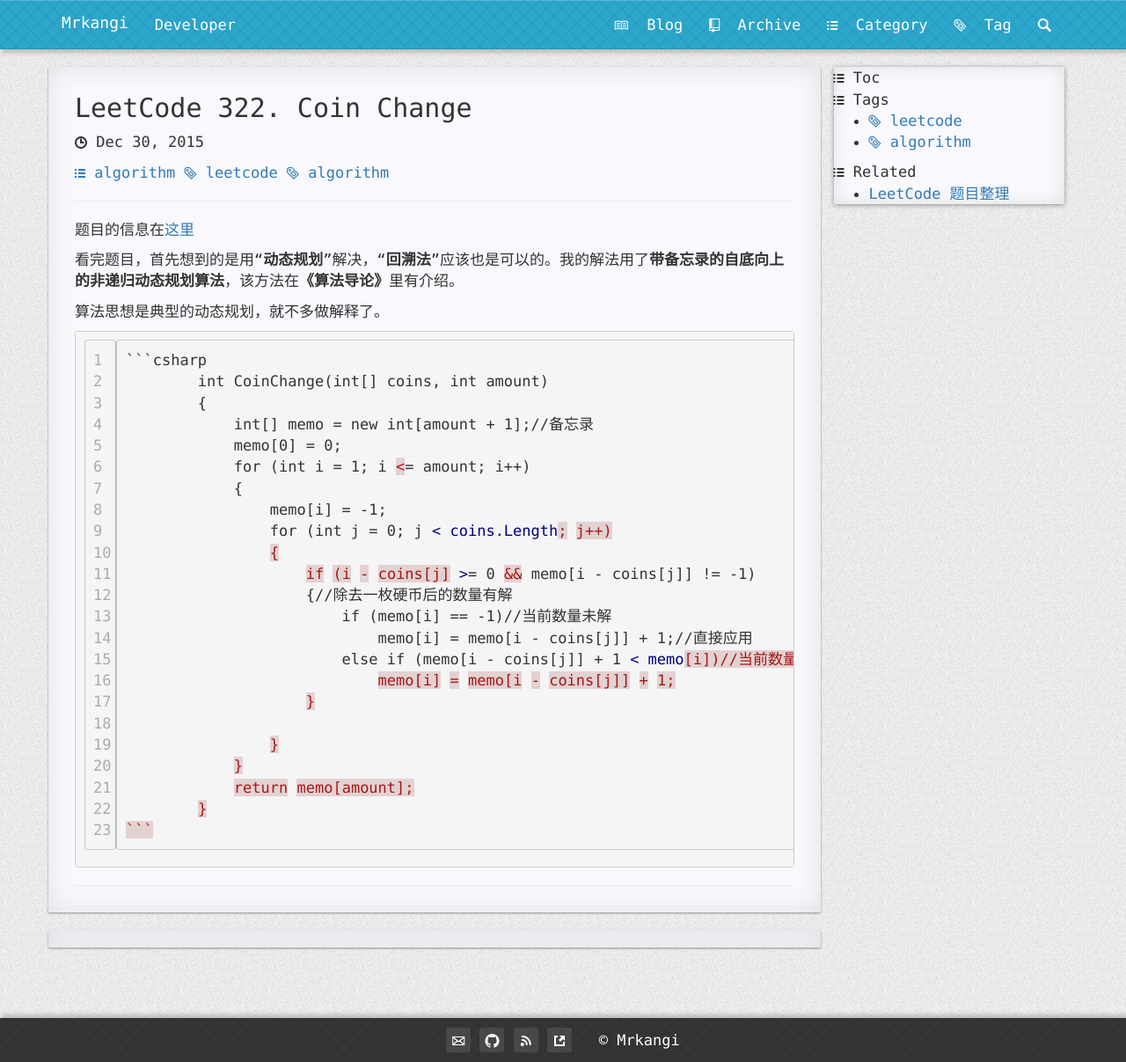
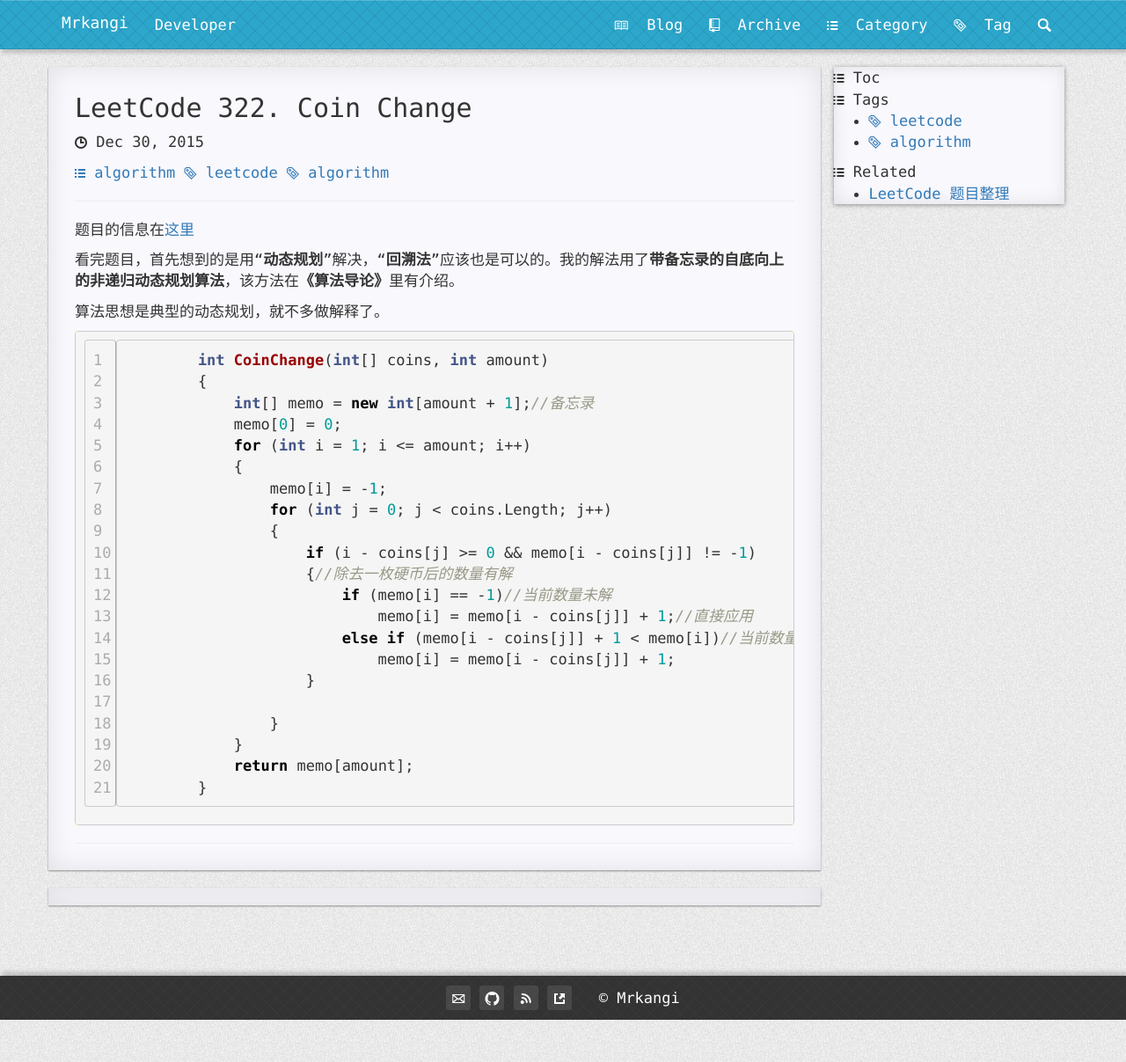
Before and after one commit to mrk55/mrk55.github.io, a Jekyll site: the page built from _posts/2015-12-30-322.Coin Change.md, in a window 1280 px wide. Shown: the whole page at 88% size. Built offline with Jekyll 4.4.1, drawn with Linux system fonts in a browser that asks for light colours; nearby versions of some CDN libraries; Markdown is read by kramdown in place of the engine named in the settings; comment, search, counter and statistics services are not loaded.

Commit message:
Update 2015-12-30-322.Coin Change.md

````diff
--- a/_posts/2015-12-30-322.Coin Change.md
+++ b/_posts/2015-12-30-322.Coin Change.md
@@ -10,8 +10,7 @@ categories: algorithm
 看完题目，首先想到的是用“**动态规划**”解决，“**回溯法**”应该也是可以的。我的解法用了**带备忘录的自底向上的非递归动态规划算法**，该方法在**《算法导论》**里有介绍。
 
 算法思想是典型的动态规划，就不多做解释了。
-{% highlight xml linenos %}
-```csharp
+{% highlight csharp linenos %}
         int CoinChange(int[] coins, int amount)
         {
             int[] memo = new int[amount + 1];//备忘录
@@ -33,5 +32,4 @@ categories: algorithm
             }
             return memo[amount];
         }
-```
 {% endhighlight %}
````
